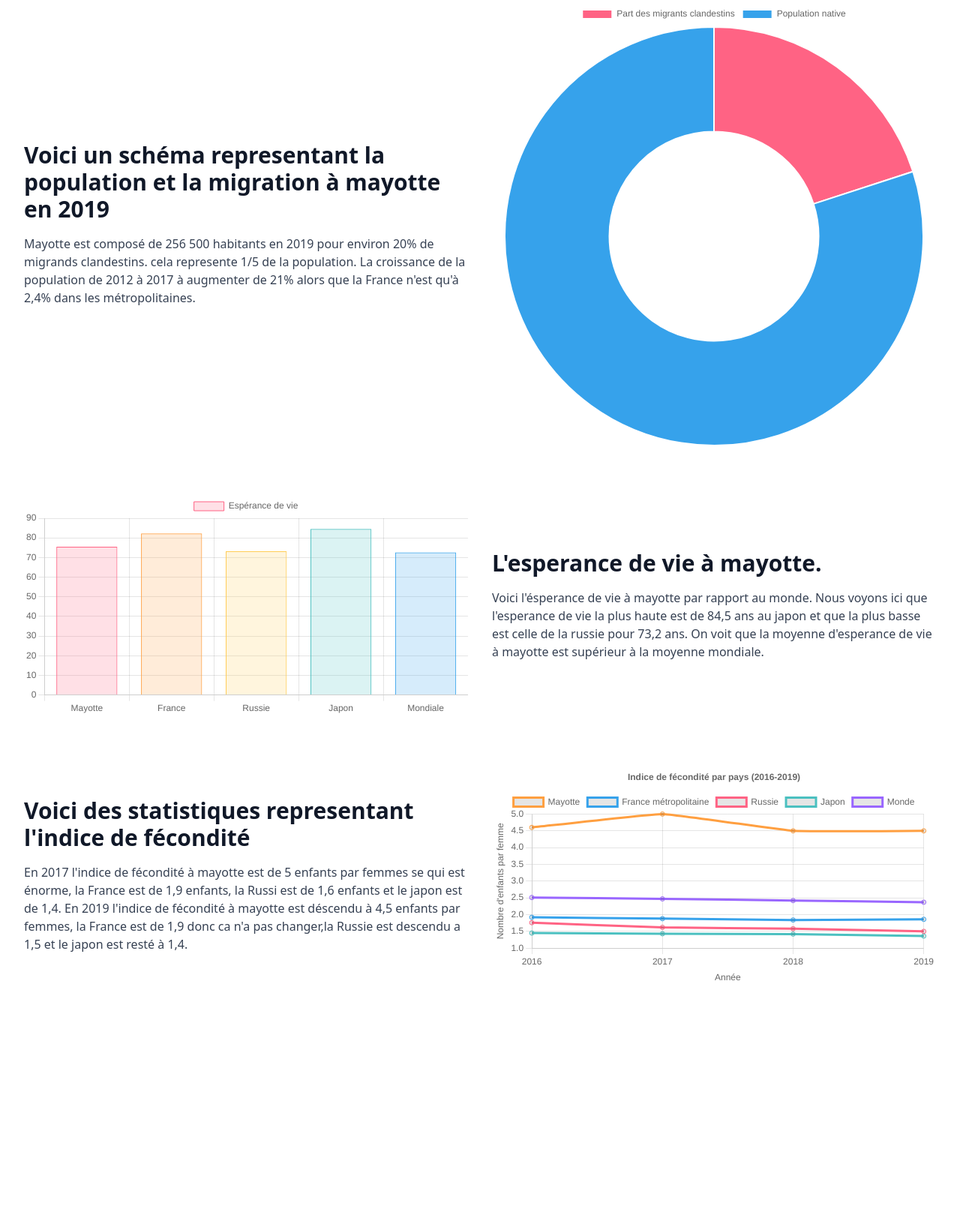
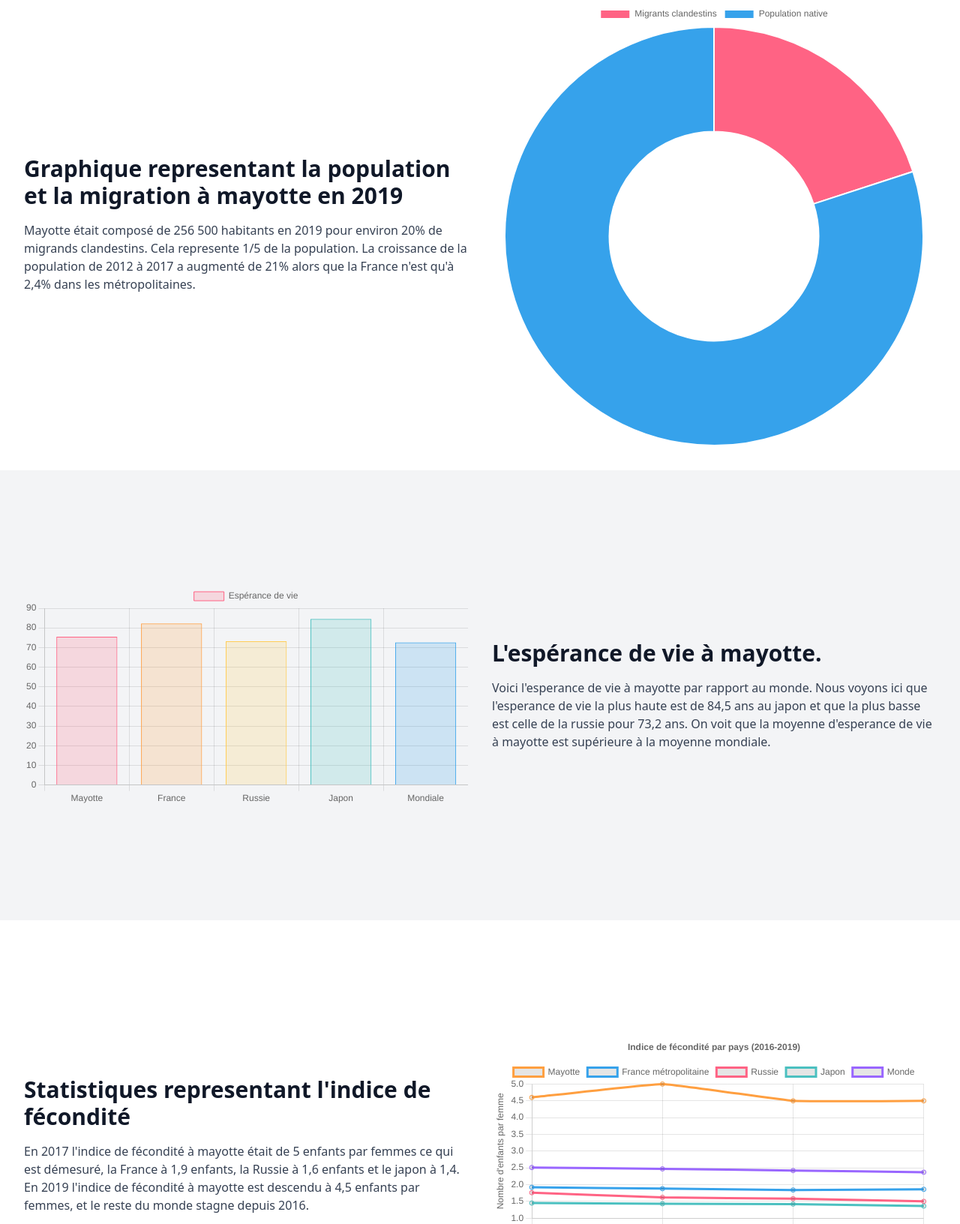
Before and after one commit to Tar1dev/site-geo-mayotte, a website built with Vite: page index.html in a window 1280 px wide. Shown: the part 829-2461 px from the top of the page at 75% size. Before the commit the page ends 2176 px from the top, so only its background shows below. Built offline with nearby package versions, Linux system fonts and the light colour scheme.

Commit message:
correction et mise en page

```diff
--- a/index.html
+++ b/index.html
@@ -76,12 +76,12 @@
           <div>
             <div class="max-w-lg md:max-w-none">
               <h2 class="text-2xl font-semibold text-gray-900 sm:text-3xl">
-                Voici un schéma representant la population et la migration à mayotte en 2019
+                Graphique representant la population et la migration à mayotte en 2019
               </h2>
 
               <p class="mt-4 text-gray-700">
-                Mayotte est composé de 256 500 habitants en 2019 pour environ 20% de migrands clandestins. cela represente
-                1/5 de la population. La croissance de la population de 2012 à 2017 à augmenter de 21% alors que la France n'est qu'à 2,4%
+                Mayotte était composé de 256 500 habitants en 2019 pour environ 20% de migrands clandestins. Cela represente
+                1/5 de la population. La croissance de la population de 2012 à 2017 a augmenté de 21% alors que la France n'est qu'à 2,4%
                 dans les métropolitaines.
               </p>
             </div>
@@ -93,7 +93,7 @@
         </div>
       </div>
     </section>
-    <section>
+    <section class="bg-gray-100 pt-30 pb-30">
       <div class="mx-auto max-w-screen-xl px-4 py-8 sm:px-6 lg:px-8">
         <div class="grid grid-cols-1 gap-4 md:grid-cols-2 md:items-center md:gap-8">
           <div>
@@ -102,13 +102,13 @@
           <div>
             <div class="max-w-lg md:max-w-none">
               <h2 class="text-2xl font-semibold text-gray-900 sm:text-3xl">
-                L'esperance de vie à mayotte.
+                L'espérance de vie à mayotte.
               </h2>
 
               <p class="mt-4 text-gray-700">
-                Voici l'ésperance de vie à mayotte par rapport au monde. Nous voyons ici que l'esperance de vie la plus haute est de
+                Voici l'esperance de vie à mayotte par rapport au monde. Nous voyons ici que l'esperance de vie la plus haute est de
                 84,5 ans au japon et que la plus basse est celle de la russie pour 73,2 ans. On voit que la moyenne d'esperance de vie à mayotte
-                est supérieur à la moyenne mondiale.
+                est supérieure à la moyenne mondiale.
 
               </p>
             </div>
@@ -117,20 +117,19 @@
         </div>
       </div>
     </section>
-    <section id="section3" class="">
+    <section id="section3" class="pt-30 pb-30">
       <div class="mx-auto max-w-screen-xl px-4 py-8 sm:px-6 lg:px-8">
         <div class="grid grid-cols-1 gap-4 md:grid-cols-2 md:items-center md:gap-8">
           <div>
             <div class="max-w-lg md:max-w-none">
               <h2 class="text-2xl font-semibold text-gray-900 sm:text-3xl">
-               Voici des statistiques representant l'indice de fécondité
+               Statistiques representant l'indice de fécondité
               </h2>
 
               <p class="mt-4 text-gray-700">
-                En 2017 l'indice de fécondité à mayotte est de 5 enfants par femmes se qui est énorme, la France est de 1,9 enfants,
-                la Russi est de 1,6 enfants et le japon est de 1,4. En 2019 l'indice de fécondité  à mayotte est déscendu à 4,5 enfants
-                par femmes, la France est de 1,9 donc ca n'a pas changer,la Russie est descendu a 1,5 et le japon est resté à 1,4.
-
+                En 2017 l'indice de fécondité à mayotte était de 5 enfants par femmes ce qui est démesuré, la France à 1,9 enfants,
+                la Russie à 1,6 enfants et le japon à 1,4. En 2019 l'indice de fécondité à mayotte est descendu à 4,5 enfants
+                par femmes, et le reste du monde stagne depuis 2016.
               </p>
             </div>
           </div>
--- a/src/charts/population.js
+++ b/src/charts/population.js
@@ -2,7 +2,7 @@ const ctx = document.getElementById('populationChart');
 
 const data = {
     labels: [
-        'Part des migrants clandestins',
+        'Migrants clandestins',
         'Population native',
     ],
     datasets: [{
```
